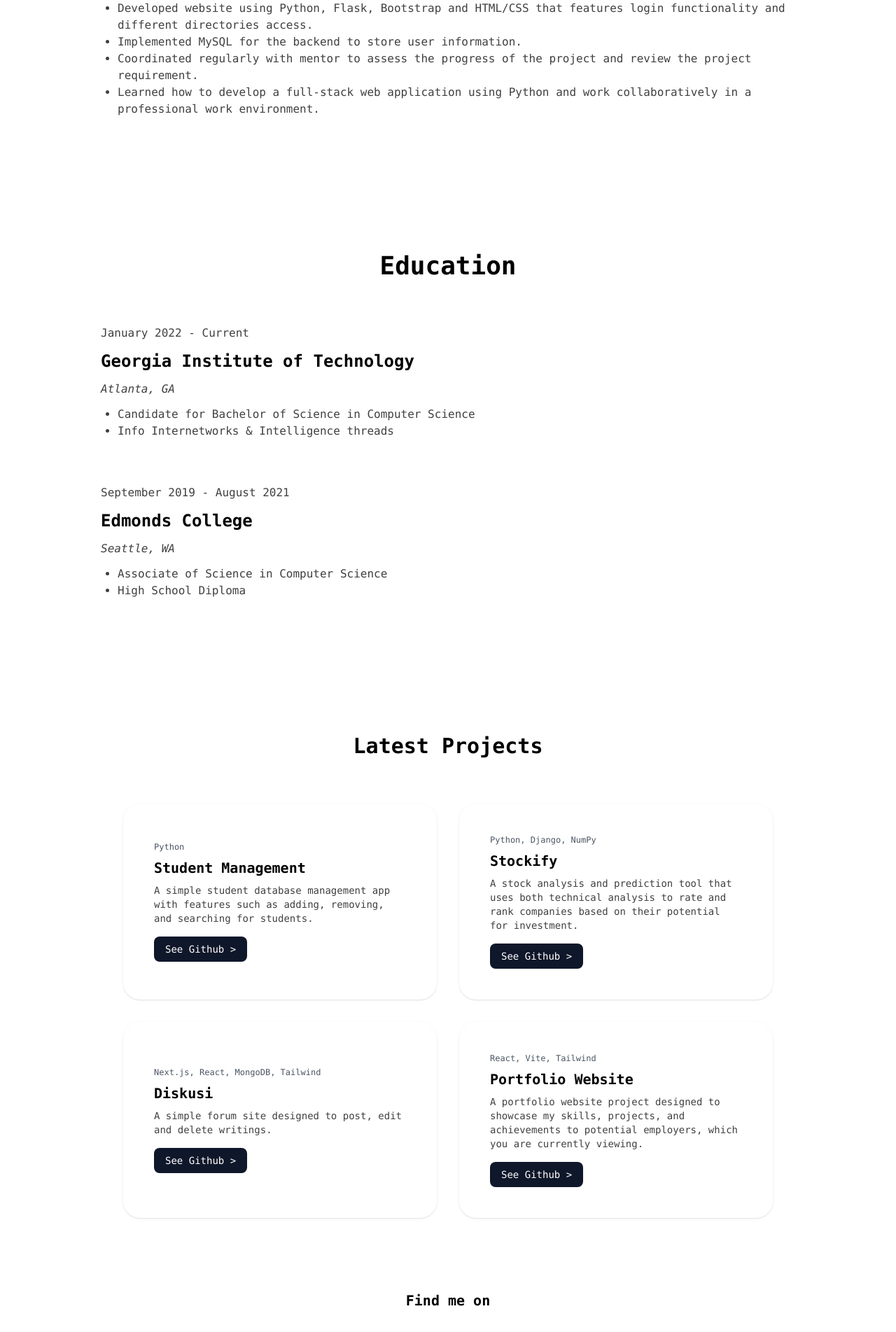
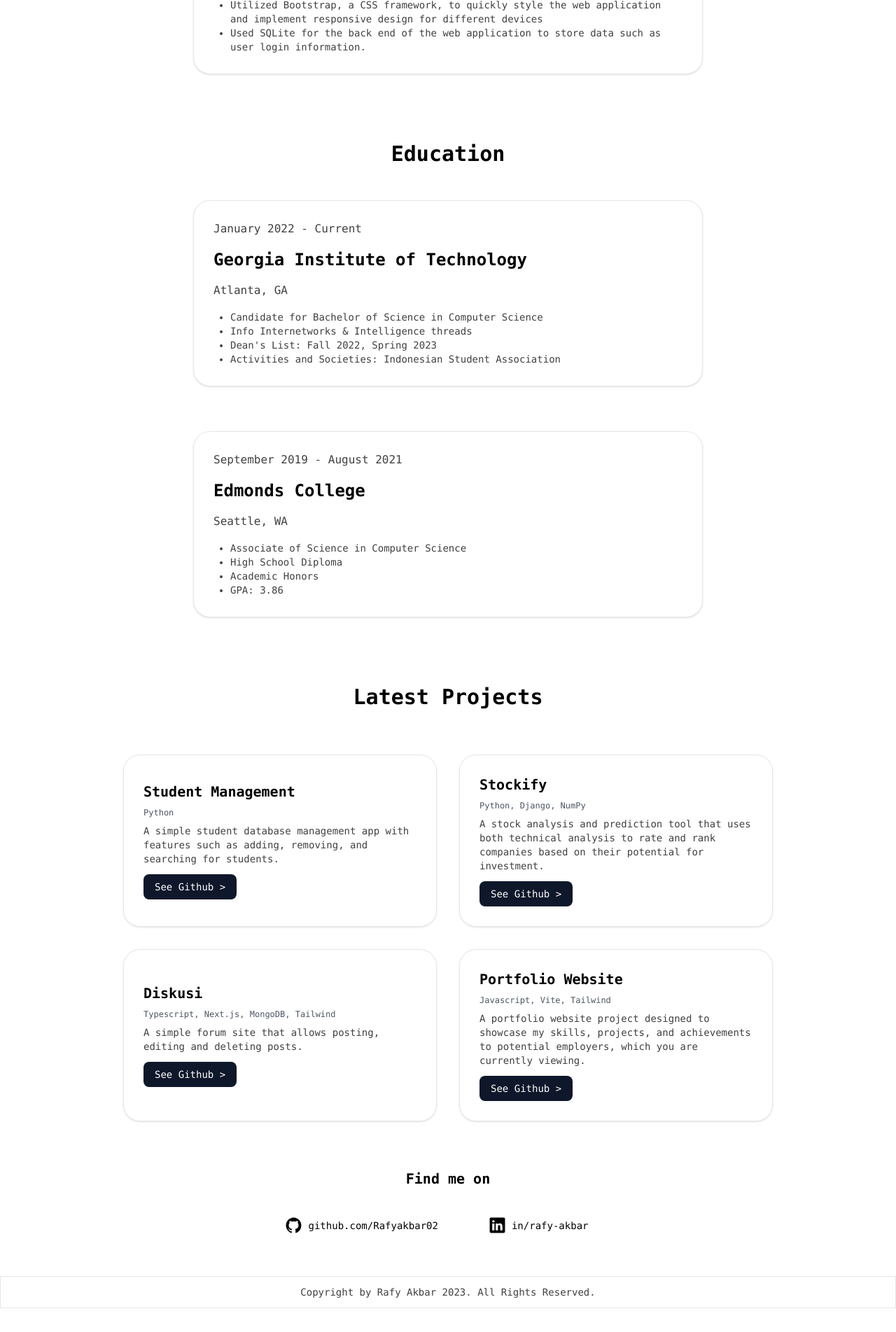
Before and after one commit to Rafyakbar02/portfolio-web, a React (Vite) app: page / in a window 1280 px wide. Shown: the part 880-2783 px from the top of the page at 70% size. After the commit the page ends 2749 px from the top, so only its background shows below. Built offline with nearby package versions, Linux system fonts and the light colour scheme.

Commit message:
minor cleanup

```diff
--- a/src/App.jsx
+++ b/src/App.jsx
@@ -1,14 +1,25 @@
-import { Navbar, Hero, Timeline, ProjectList, Contact, Footer } from "./components";
+import {
+  Navbar,
+  Hero,
+  Timeline,
+  ProjectList,
+  Contact,
+  Footer,
+} from "./components";
 import React, { useState } from "react";
-
 
 function App() {
   const [darkMode, setDarkMode] = useState(false);
   const [toggle, setToggle] = useState(false);
 
   return (
-    <div className={`${darkMode ? "dark" : ""} font-mono`}>
-      <Navbar darkMode={darkMode} setDarkMode={setDarkMode} toggle={toggle} setToggle={setToggle}/>
+    <div className={`${darkMode ? "dark bg-slate-900" : ""} font-mono`}>
+      <Navbar
+        darkMode={darkMode}
+        setDarkMode={setDarkMode}
+        toggle={toggle}
+        setToggle={setToggle}
+      />
       <Hero />
       <Timeline heading={"Work Experience"} />
       <Timeline heading={"Education"} />
--- a/src/components/Contact.jsx
+++ b/src/components/Contact.jsx
@@ -1,39 +1,41 @@
 import React from "react";
 import { github, linkedin } from "../assets";
 
+const socialMedias = [
+  {
+    href: "https://github.com/Rafyakbar02",
+    src: github,
+    text: "github.com/Rafyakbar02",
+  },
+  {
+    href: "https://www.linkedin.com/in/rafy-akbar/",
+    src: linkedin,
+    text: "in/rafy-akbar",
+  },
+];
+
 const Contact = () => {
   return (
-    <div className="p-10 dark:bg-slate-900 dark:text-white">
-      <h2 className="text-xl font-semibold text-center mb-8">Find me on</h2>
-      <div className="flex flex-wrap justify-center gap-8 mb-16">
+    <div className="p-5 dark:text-white">
+      <h2 className="text-xl font-semibold text-center">Find me on</h2>
+      <div className="flex flex-wrap justify-center gap-10 m-10">
+        {socialMedias.map((social, index) => (
           <a
             className="flex items-center mr-8 hover:text-neutral-700 dark:hover:text-neutral-300"
-          href="https://github.com/Rafyakbar02"
+            href={social.href}
             target="_blank"
+            key={index}
           >
             <img
               className="mr-2 dark:invert"
-            src={github}
+              src={social.src}
               alt=""
               width="25"
               height="25"
             />
-          <h3 className="text-sm">github.com/Rafyakbar02</h3>
+            <h3 className="text-sm">{social.text}</h3>
           </a>
-        <a
-          className="flex items-center mr-8 hover:text-neutral-700 dark:hover:text-neutral-300"
-          href="https://www.linkedin.com/in/rafy-akbar/"
-          target="_blank"
-        >
-          <img
-            className="mr-2 dark:invert"
-            src={linkedin}
-            alt=""
-            width="25"
-            height="25"
-          />
-          <h3 className="text-sm">in/rafy-akbar</h3>
-        </a>
+        ))}
       </div>
     </div>
   );
--- a/src/components/Footer.jsx
+++ b/src/components/Footer.jsx
@@ -2,7 +2,7 @@ import React from "react";
 
 const Footer = () => {
   return (
-    <div className="bg-white dark:bg-slate-950 text-neutral-700 dark:text-neutral-300 border border-gray-200 dark:border-slate-900 w-full p-3">
+    <div className="dark:bg-slate-900 text-neutral-700 dark:text-neutral-300 border border-gray-200 dark:border-slate-900 w-full p-3">
       <p className="text-center text-sm">
         Copyright by Rafy Akbar 2023. All Rights Reserved.
       </p>
--- a/src/components/ProjectCard.jsx
+++ /dev/null
@@ -1,24 +0,0 @@
-import React from "react";
-
-const ProjectCard = ({ title, language, link, content }) => {
-  return (
-    <div className="flex flex-col bg-white dark:bg-slate-950 p-7 sm:p-11 rounded-3xl shadow place-content-center max-w-md dark:shadow-slate-800">
-      <p className="text-gray-600 dark:text-gray-400 mb-2 text-xs">
-        {language}
-      </p>
-      <h1 className="text-xl font-semibold mb-2">{title}</h1>
-      <p className="text-sm mb-4 text-neutral-700 dark:text-neutral-300">
-        {content}
-      </p>
-      <a
-        className="transition-all px-4 py-2 bg-slate-900 dark:bg-white text-sm text-white dark:text-slate-900 rounded-lg hover:rounded-2xl hover:bg-slate-800 w-fit dark:hover:bg-slate-200"
-        href={link}
-        target="_blank"
-      >
-        See Github {">"}
-      </a>
-    </div>
-  );
-};
-
-export default ProjectCard;
--- a/src/components/ProjectList.jsx
+++ b/src/components/ProjectList.jsx
@@ -1,11 +1,30 @@
-import React from "react";
-import ProjectCard from "./ProjectCard";
 import { projects } from "../constants";
+
+const ProjectCard = ({ title, language, link, content }) => {
+  return (
+    <div className="flex flex-col p-7 rounded-3xl shadow  border border-gray-200 max-w-md dark:shadow-slate-800 dark:border-slate-800 justify-center">
+      <h1 className="text-xl font-semibold mb-2">{title}</h1>
+      <p className="text-gray-600 dark:text-gray-400 mb-2 text-xs">
+        {language}
+      </p>
+      <p className="text-sm mb-3 text-neutral-700 dark:text-neutral-300">
+        {content}
+      </p>
+      <a
+        className="transition-all px-4 py-2 bg-slate-900 dark:bg-white text-sm text-white dark:text-slate-900 rounded-lg hover:rounded-2xl hover:bg-slate-800 w-fit dark:hover:bg-slate-200"
+        href={link}
+        target="_blank"
+      >
+        See Github {">"}
+      </a>
+    </div>
+  );
+};
 
 const ProjectList = () => {
   return (
     <div
-      className="p-10 md:py-16 md:px-36 scroll-mt-12 dark:bg-slate-900 dark:text-white"
+      className="px-5 py-12 scroll-mt-12 dark:text-white sm:w-[750px] lg:w-[1024px] sm:mx-auto"
       id="project"
     >
       <h2 className="text-3xl font-semibold text-center mb-16">
--- a/src/components/Timeline.jsx
+++ b/src/components/Timeline.jsx
@@ -1,4 +1,21 @@
 import { experiences, educations } from "../constants";
+
+const Experience = ({ product, index }) => {
+  return (
+    <div className="bg-white dark:bg-slate-900 border border-gray-200 rounded-3xl shadow p-7 dark:shadow-slate-800 dark:border-slate-800 flex flex-col gap-4">
+      <h3 className="text-neutral-700 dark:text-neutral-300">{product.date}</h3>
+      <h2 className="text-2xl font-bold">{product.title}</h2>
+      <p className="text-neutral-700 dark:text-neutral-300">
+        {product.location}
+      </p>
+      <ul className="text-sm list-disc ml-6 text-neutral-700 dark:text-neutral-300">
+        {product.content.map((list, i) => (
+          <li key={`${product.id}-${index}-${i}`}>{list}</li>
+        ))}
+      </ul>
+    </div>
+  );
+};
 
 const Timeline = ({ heading }) => {
   let products = heading == "Work Experience" ? experiences : educations;
@@ -6,32 +23,19 @@ const Timeline = ({ heading }) => {
 
   return (
     <div
-      className="p-10 md:py-16 md:px-36 scroll-mt-12 dark:bg-slate-900 dark:text-white"
+      className="px-5 py-12 scroll-mt-12 dark:text-white sm:w-[750px] md:w-[768px] sm:mx-auto"
       id={timelineID}
     >
-      <h2 className="text-3xl md:text-4xl font-semibold text-center mb-16">
-        {heading}
-      </h2>
-      <ul>
+      <h2 className="text-3xl font-semibold text-center mb-12">{heading}</h2>
+      <div className="flex flex-col gap-16">
         {products.map((product, index) => (
-          <li key={`${product.id}-${index}`} className="mb-16">
-            <h3 className="text-sm md:text-base mb-3 text-neutral-700 dark:text-neutral-300">
-              {product.date}
-            </h3>
-            <h2 className="text-lg md:text-2xl font-semibold mb-3">
-              {product.title}
-            </h2>
-            <p className="text-sm md:text-base mb-3 italic text-neutral-700 dark:text-neutral-300">
-              {product.location}
-            </p>
-            <ul className="text-sm md:text-base list-disc ml-6 text-neutral-700 dark:text-neutral-300">
-              {product.content.map((list, i) => (
-                <li key={`${product.id}-${index}-${i}`}>{list}</li>
-              ))}
-            </ul>
-          </li>
+          <Experience
+            key={`${product.id}-${index}`}
+            product={product}
+            index={index}
+          />
         ))}
-      </ul>
+      </div>
     </div>
   );
 };
--- a/src/components/ToggleSwitch.jsx
+++ /dev/null
@@ -1,13 +0,0 @@
-import React from "react";
-
-const ToggleSwitch = () => {
-  return (
-    <label class="relative inline-flex items-center cursor-pointer">
-      <input type="checkbox" value="" class="sr-only peer" />
-      <div class="w-11 h-6 bg-gray-200 peer-focus:outline-none peer-focus:ring-4 peer-focus:ring-blue-300 dark:peer-focus:ring-blue-800 rounded-full peer dark:bg-gray-700 peer-checked:after:translate-x-full peer-checked:after:border-white after:content-[''] after:absolute after:top-[2px] after:left-[2px] after:bg-white after:border-gray-300 after:border after:rounded-full after:h-5 after:w-5 after:transition-all dark:border-gray-600 peer-checked:bg-blue-600"></div>
-      <span class="ml-3 text-sm font-medium text-gray-700">Toggle me</span>
-    </label>
-  );
-};
-
-export default ToggleSwitch;
--- a/src/components/index.js
+++ b/src/components/index.js
@@ -1,9 +1,8 @@
 import Hero from "./Hero";
 import Timeline from "./Timeline";
-import ProjectCard from "./ProjectCard";
 import ProjectList from "./ProjectList";
 import Contact from "./Contact";
 import Footer from "./Footer";
 import Navbar from "./Navbar";
 
-export { Navbar, Hero, Timeline, ProjectCard, ProjectList, Contact, Footer };
+export { Navbar, Hero, Timeline, ProjectList, Contact, Footer };
--- a/src/constants/index.js
+++ b/src/constants/index.js
@@ -24,10 +24,9 @@ export const experiences = [
     title: "Python Developer Intern @ Lintasarta",
     location: "Jakarta, Indonesia",
     content: [
-      "Developed website using Python, Flask, Bootstrap and HTML/CSS that features login functionality and different directories access.",
-      "Implemented MySQL for the backend to store user information.",
-      "Coordinated regularly with mentor to assess the progress of the project and review the project requirement.",
-      "Learned how to develop a full-stack web application using Python and work collaboratively in a professional work environment.",
+      "Developed a dashboard web application using Flask, a Python web framework, to dynamically build HTML pages.",
+      "Utilized Bootstrap, a CSS framework, to quickly style the web application and implement responsive design for different devices",
+      "Used SQLite for the back end of the web application to store data such as user login information.",
     ],
   },
 ];
@@ -41,6 +40,8 @@ export const educations = [
     content: [
       "Candidate for Bachelor of Science in Computer Science",
       "Info Internetworks & Intelligence threads",
+      "Dean's List: Fall 2022, Spring 2023",
+      "Activities and Societies: Indonesian Student Association",
     ],
   },
   {
@@ -51,6 +52,8 @@ export const educations = [
     content: [
       "Associate of Science in Computer Science",
       "High School Diploma",
+      "Academic Honors",
+      "GPA: 3.86",
     ],
   },
 ];
@@ -78,16 +81,16 @@ export const projects = [
     id: "project-3",
     date: "",
     title: "Diskusi",
-    language: "Next.js, React, MongoDB, Tailwind",
+    language: "Typescript, Next.js, MongoDB, Tailwind",
     content:
-      "A simple forum site designed to post, edit and delete writings.",
+      "A simple forum site that allows posting, editing and deleting posts.",
     link: "https://github.com/Rafyakbar02/forum-site",
   },
   {
     id: "project-4",
     date: "",
     title: "Portfolio Website",
-    language: "React, Vite, Tailwind",
+    language: "Javascript, Vite, Tailwind",
     content:
       "A portfolio website project designed to showcase my skills, projects, and achievements to potential employers, which you are currently viewing.",
     link: "https://github.com/Rafyakbar02/portfolio-web",
```
Also changed, not shown: src/components/Hero.jsx (+4 -8 lines), src/components/Navbar.jsx (+35 -26 lines), 1 other file (tests, documents, lock files or other folders). Lines whose indentation alone changed are shown as unchanged.
